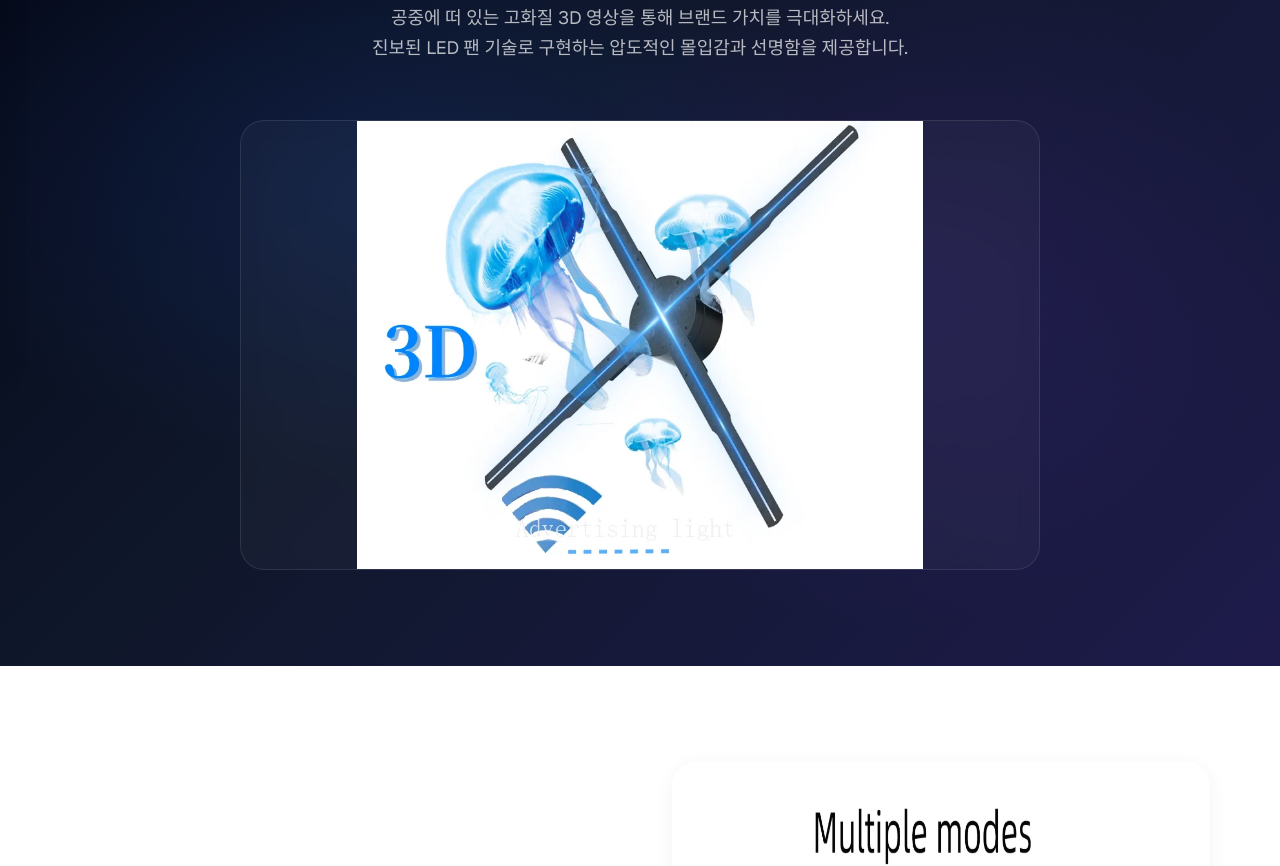
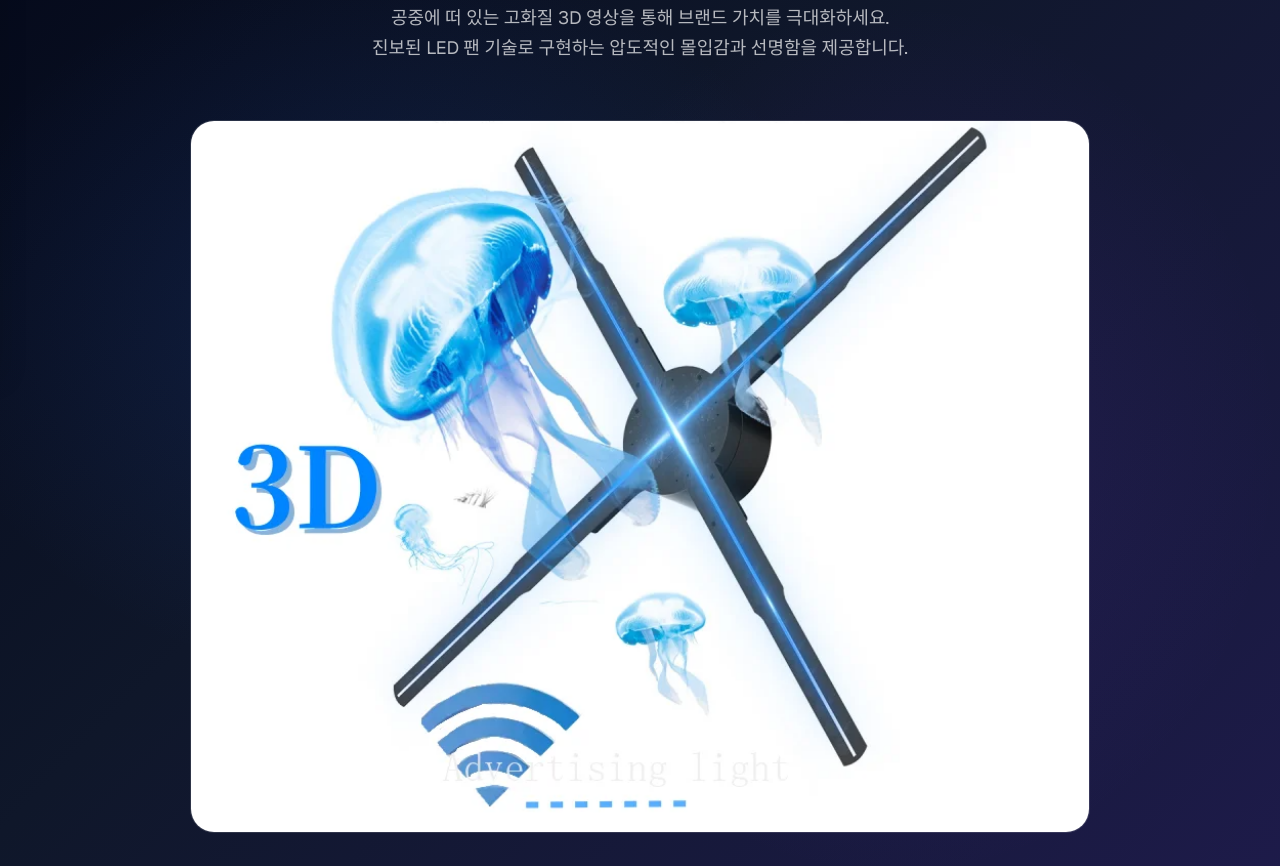
Before and after one commit to seojeongju/wow3d_saas, a Next.js app: page /hardware/hologram in a window 1280 px wide. Shown: the part 420-1286 px from the top of the page. Built offline with nearby package versions, Linux system fonts and the light colour scheme.

Commit message:
fix: 홀로그램 페이지 이미지 왜곡 현상(찌그러짐) 수정

```diff
--- a/src/app/hardware/hologram/hologram.module.css
+++ b/src/app/hardware/hologram/hologram.module.css
@@ -97,9 +97,8 @@
 
 .heroImageWrap {
     position: relative;
-    max-width: 800px;
-    margin: 0 auto;
-    aspect-ratio: 16 / 9;
+    max-width: 900px;
+    margin: 2rem auto 0;
     background: rgba(255, 255, 255, 0.03);
     border: 1px solid rgba(255, 255, 255, 0.1);
     border-radius: 24px;
@@ -108,9 +107,9 @@
 }
 
 .heroImg {
-    width: 100%;
-    height: 100%;
-    object-fit: contain;
+    width: 100% !important;
+    height: auto !important;
+    display: block;
 }
 
 /* ── Info Sections ── */
@@ -183,7 +182,8 @@
 }
 
 .rowImg {
-    width: 100%;
+    width: 100% !important;
+    height: auto !important;
     display: block;
 }
 
```
